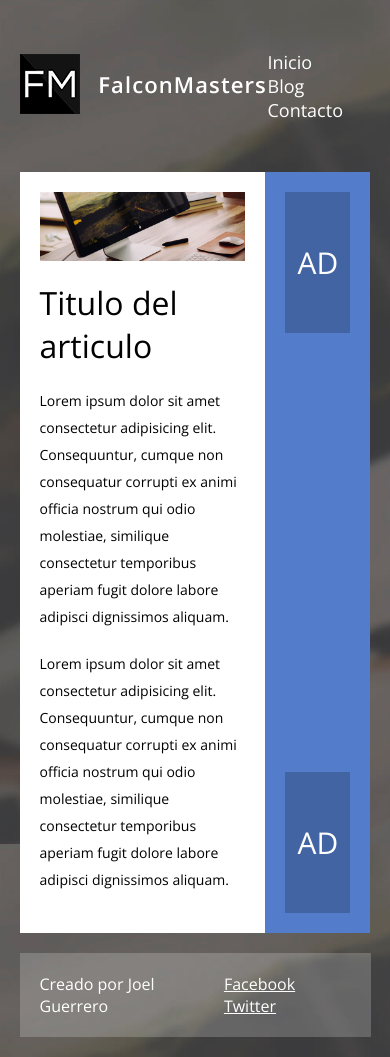
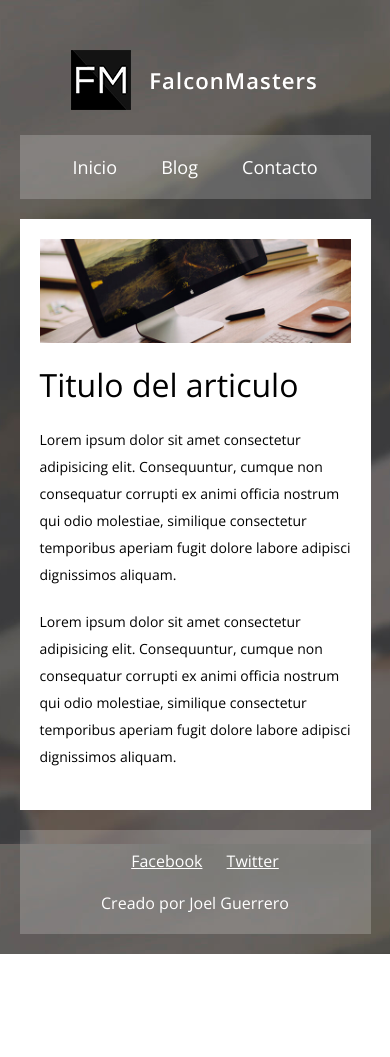
Before and after one commit to jguerrero101314/CursosDise-oWeb, a PHP site: page / in a window 390 px wide. After the commit the page ends 954 px from the top, so only its background shows below. Run offline with PHP 8.4, Linux system fonts and the light colour scheme.

Commit message:
79. [PRACTICA] Diseñando una pagina con flexbox 5.- Responsive Design

```diff
--- a/Practicas/Flexbox/main.css
+++ b/Practicas/Flexbox/main.css
@@ -110,3 +110,52 @@ footer .redes-sociales a {
 footer .redes-sociales a:hover {
     text-decoration: none;
 }
+
+@media screen and (max-width: 800px) {
+    .main {
+        width: 100%;
+    }
+    aside {
+        width: 100%;
+        flex-direction: row;
+    }
+    aside .ad {
+        width: 40%;
+    }
+}
+
+@media screen and (max-width: 600px) {
+    header {
+        flex-direction: column;
+        padding-bottom: 20px;
+    }
+    header .menu {
+        width: 100%;
+        background-color: rgba(255, 255, 255, .2);
+        text-align: center;
+        padding: 20px;
+    }
+    header .menu a {
+        margin: 0 20px;
+    }
+    header .logo {
+        margin-bottom: 20px;
+    }
+    footer {
+        flex-direction: column;
+        text-align: center;
+    }
+    footer .autor {
+        order: 2;
+    }
+    footer .redes-sociales {
+        order: 1;
+        margin-bottom: 20px;
+    }
+}
+
+@media screen and (max-width: 400px) {
+    aside {
+        display: none;
+    }
+}
```
